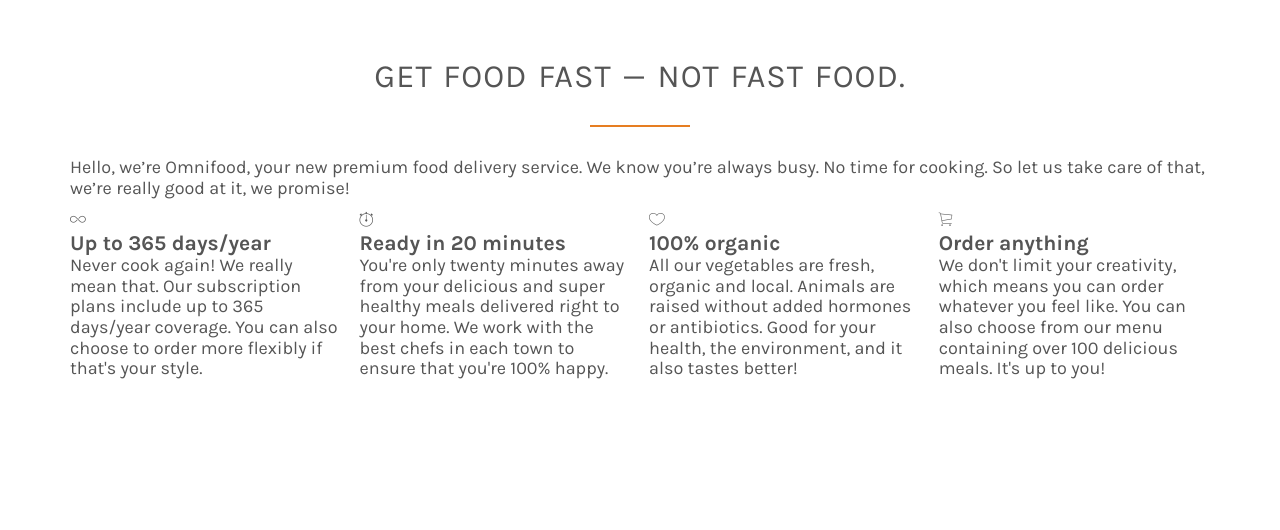
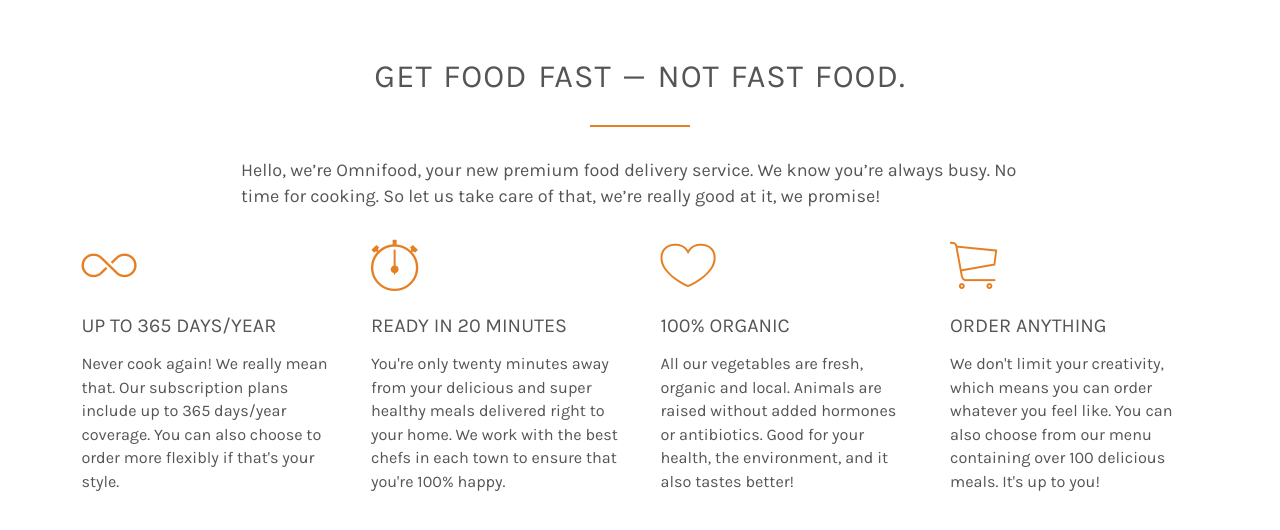
Before and after one commit to ValentinGrigoras/Omnifood, a plain HTML site: page index.html in a window 1280 px wide. Shown: the part 822-1352 px from the top of the page. Before the commit the page ends 1292 px from the top, so only its background shows below. Drawn offline with Linux system fonts and the light colour scheme; files whose address does not match are found by name.

Commit message:
finish features section

```diff
--- a/index.html
+++ b/index.html
@@ -37,31 +37,31 @@
     <p class="long-copy">Hello, we’re Omnifood, your new premium food delivery service. We know you’re always busy. No time for cooking. So let us take care of that, we’re really good at it, we promise!</p>
   </div>
   <div class="row">
-    <div class="col span-1-of-4">
-      <i class="ion-ios-infinite-outline"></i>
+    <div class="col span-1-of-4 box">
+      <i class="ion-ios-infinite-outline icon-big"></i>
       <h3>Up to 365 days/year</h3>
-      <p class="long-copy">
+      <p>
         Never cook again! We really mean that. Our subscription plans include up to 365 days/year coverage. You can also choose to order more flexibly if that's your style.
       </p>
     </div>
-    <div class="col span-1-of-4">
-      <i class="ion-ios-stopwatch-outline"></i>
+    <div class="col span-1-of-4 box">
+      <i class="ion-ios-stopwatch-outline icon-big"></i>
       <h3>Ready in 20 minutes</h3>
-      <p class="long-copy">
+      <p>
         You're only twenty minutes away from your delicious and super healthy meals delivered right to your home. We work with the best chefs in each town to ensure that you're 100% happy.
       </p>
     </div>
-    <div class="col span-1-of-4">
-      <i class="ion-ios-heart-outline"></i>
+    <div class="col span-1-of-4 box">
+      <i class="ion-ios-heart-outline icon-big"></i>
       <h3>100% organic</h3>
-      <p class="long-copy">
+      <p>
         All our vegetables are fresh, organic and local. Animals are raised without added hormones or antibiotics. Good for your health, the environment, and it also tastes better!
       </p>
     </div>
-    <div class="col span-1-of-4">
-      <i class="ion-ios-cart-outline"></i>
+    <div class="col span-1-of-4 box">
+      <i class="ion-ios-cart-outline icon-big"></i>
       <h3>Order anything</h3>
-      <p class="long-copy">
+      <p>
         We don't limit your creativity, which means you can order whatever you feel like. You can also choose from our menu containing over 100 delicious meals. It's up to you!
       </p>
     </div>
--- a/resources/css/style.css
+++ b/resources/css/style.css
@@ -26,13 +26,15 @@
 section{
   padding: 80px 0;
 }
+.box{
+  padding: 1%;
+}
 /*-------------------------------------------------------------------------*/
 /*HEADINGS*/
 /*-------------------------------------------------------------------------*/
-h1,h2{
+h1,h2,h3{
   font-weight: 300; /* di solito il tag h1 ha il bold predefinito*/
   text-transform: uppercase; /* mi fa tutta la stringa maiscola*/
-  letter-spacing: 1px;
 }
 h1{
   margin-top: 0;
@@ -40,12 +42,18 @@
   color: #fff;
   font-size: 250%; /*utile per il responsive design, voglio che sia 200% rispetto al font impostato nel tag html. Lavoreremo quindi solo sul font globale nel caso in cui volessimo vare dei cmabiamenti*/
   word-spacing: 4px;
+  letter-spacing: 1px;
 }
 h2{
 font-size: 180%;
 word-spacing: 2px;
 text-align: center;
 margin-bottom: 30px;
+letter-spacing: 1px;
+}
+h3{
+font-size: 110%;
+margin-bottom: 15px;
 }
 h2::after{
   display: block;
@@ -54,10 +62,27 @@
   content: " ";
   width: 100px;
   margin: 0 auto;
-
   margin-top: 30px;
 }
 
+/*-----PARAGRAPHS------*/
+.long-copy{
+  line-height: 145%; /* usare una percentuale tra 120 e 145*/
+  width: 70%; /*facendo cosi non sarà più centrato.Però posso distribuire il rimanente 30% in 15% margin left e 15% margin right*/
+margin-left: 15%;
+}
+.box p{
+  font-size: 90%;
+  line-height: 145%;
+}
+/*-----ICONS------*/
+.icon-big{
+  font-size: 350%; /* siccome le icone sono dei font, posso ingrandirle attraverso questa proprietà*/
+  display: block;
+  color: #e67e22;
+  margin-bottom: 10px;
+
+}
 /*-------------------------------------------------------------------------*/
 /*BUTTONS*/
 /*-------------------------------------------------------------------------*/
```
